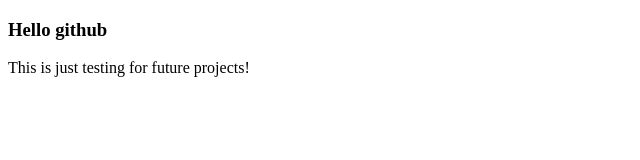
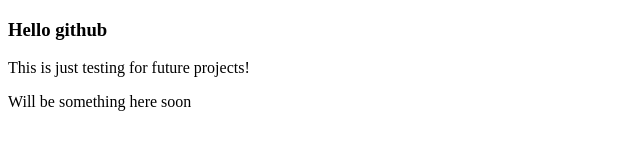
Before and after one commit to BhoneHtetAung10/TestProject, a plain HTML site: page index.html in a window 1280 px wide. Shown: the whole page, without its empty margins (0-640 px from the left). Drawn offline with Linux system fonts and the light colour scheme.

Commit message:
Update index.html

```diff
--- a/index.html
+++ b/index.html
@@ -6,5 +6,6 @@
 <body>
     <h3>Hello github</h3>
     <p>This is just testing for future projects!</p>
+    <p>Will be something here soon</p>
 </body>
 </html>
```
